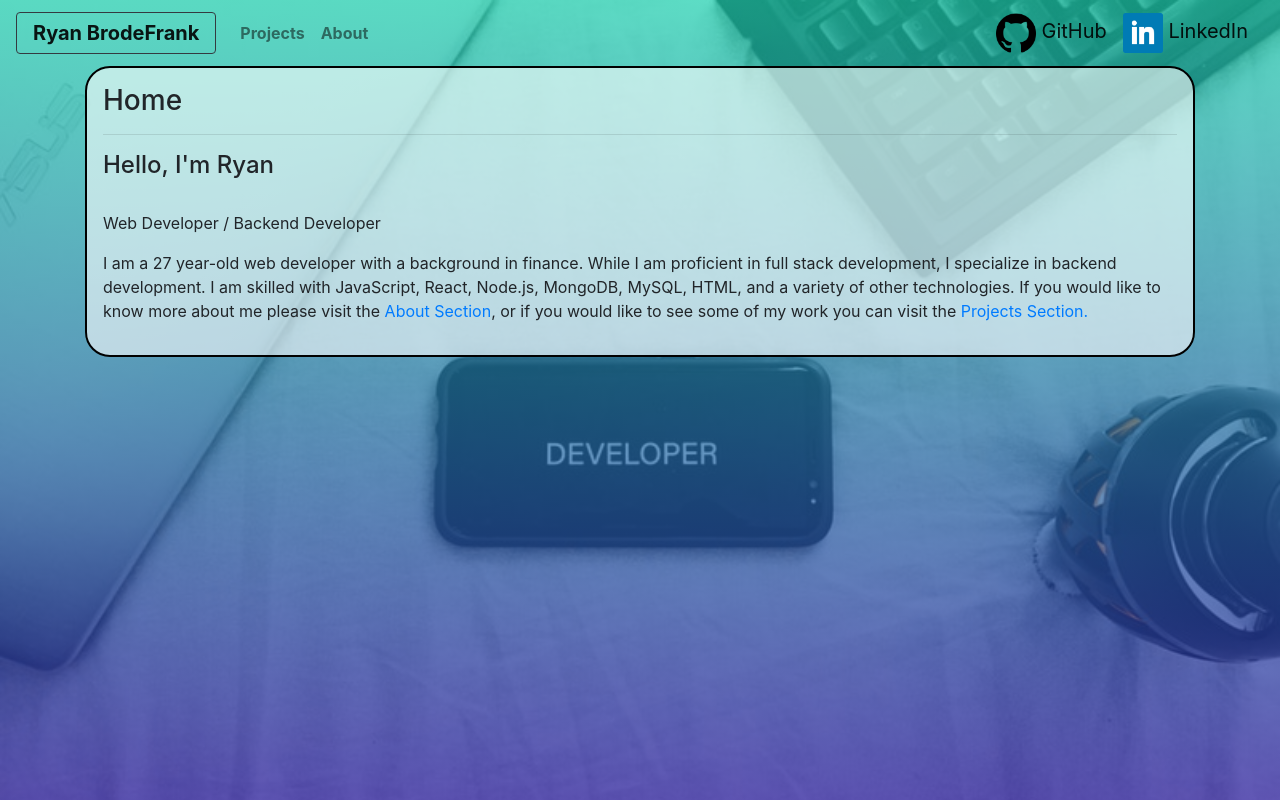
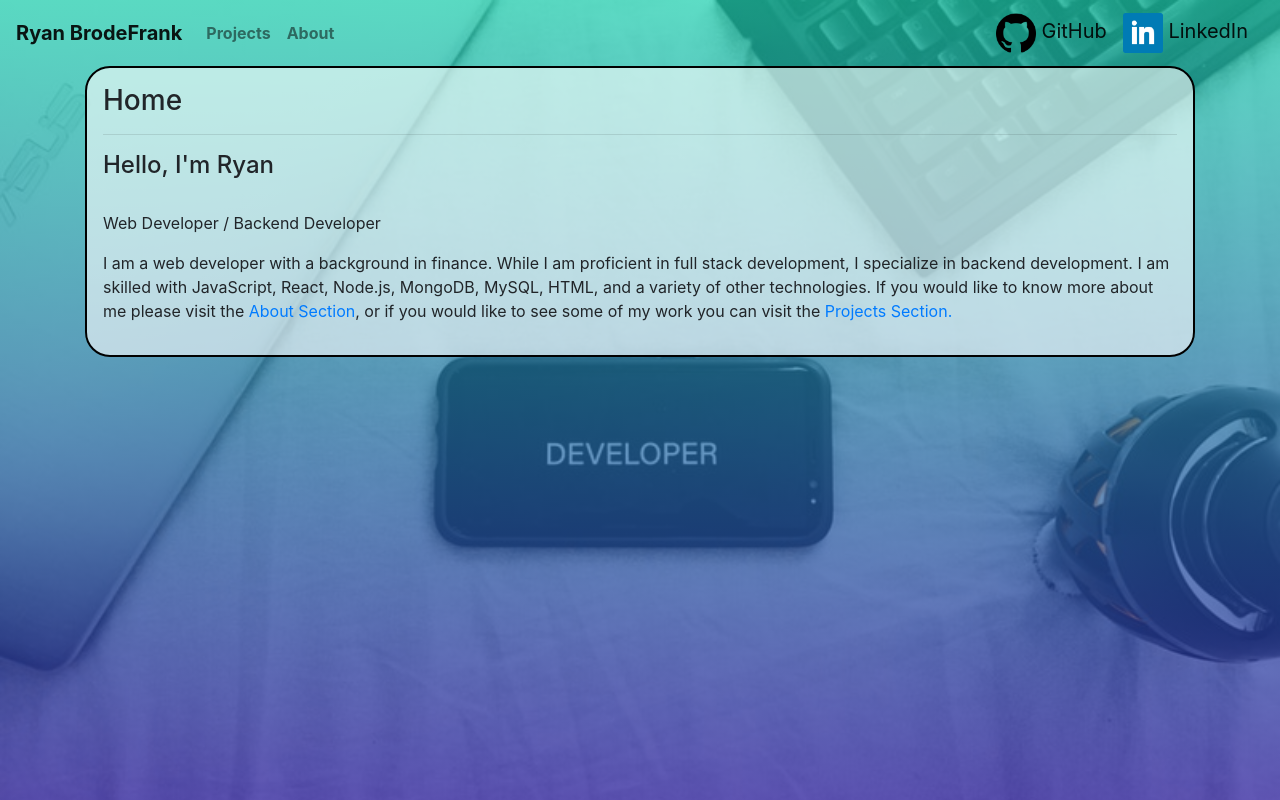
Before and after one commit to rbrodefrank/Portfolio, a React (Create React App) app: page / in a window 1280 px wide. Built offline with nearby package versions, Linux system fonts and the light colour scheme; the HTML template or start-up script is replaced by a standard one.

Commit message:
minor text changes

```diff
--- a/src/components/NavBar.js
+++ b/src/components/NavBar.js
@@ -14,8 +14,8 @@ class Navigation extends Component {
     return (
       <div>
         <nav className="navbar navbar-expand-sm navbar-light" style={{ minWidth: "325px", minHeight: "66px" }}>
-          {/* className for Nav: fixed-top scrolling-navbar */}
-          <a className="navbar-brand font-weight-bold px-3 border border-dark rounded" id="main" href="/">Ryan BrodeFrank</a>
+          {/* className for Nav: fixed-top scrolling-navbar */}{/*px-3 border border-dark rounded */}
+          <a className="navbar-brand font-weight-bold" id="main" href="/">Ryan BrodeFrank</a>
           <button class="navbar-toggler" type="button" data-toggle="collapse" data-target="#navbarNav" aria-controls="navbarNav" aria-expanded="false" aria-label="Toggle navigation">
             <span class="navbar-toggler-icon"></span>
           </button>
--- a/src/pages/Home.js
+++ b/src/pages/Home.js
@@ -13,7 +13,7 @@ class Home extends Component {
 
         <p>Web Developer / Backend Developer</p>
 
-        <p>I am a 27 year-old web developer with a background in finance. While I am proficient in full stack development, I specialize in backend development. I am skilled with JavaScript, React, Node.js, MongoDB, MySQL, HTML, and a variety of other technologies. If you would like to know more about me please visit the <a href="/about">About Section</a>, or if you would like to see some of my work you can visit the <a href="/projects">Projects Section.</a></p>
+        <p>I am a web developer with a background in finance. While I am proficient in full stack development, I specialize in backend development. I am skilled with JavaScript, React, Node.js, MongoDB, MySQL, HTML, and a variety of other technologies. If you would like to know more about me please visit the <a href="/about">About Section</a>, or if you would like to see some of my work you can visit the <a href="/projects">Projects Section.</a></p>
       </div>
     );
   }
```
